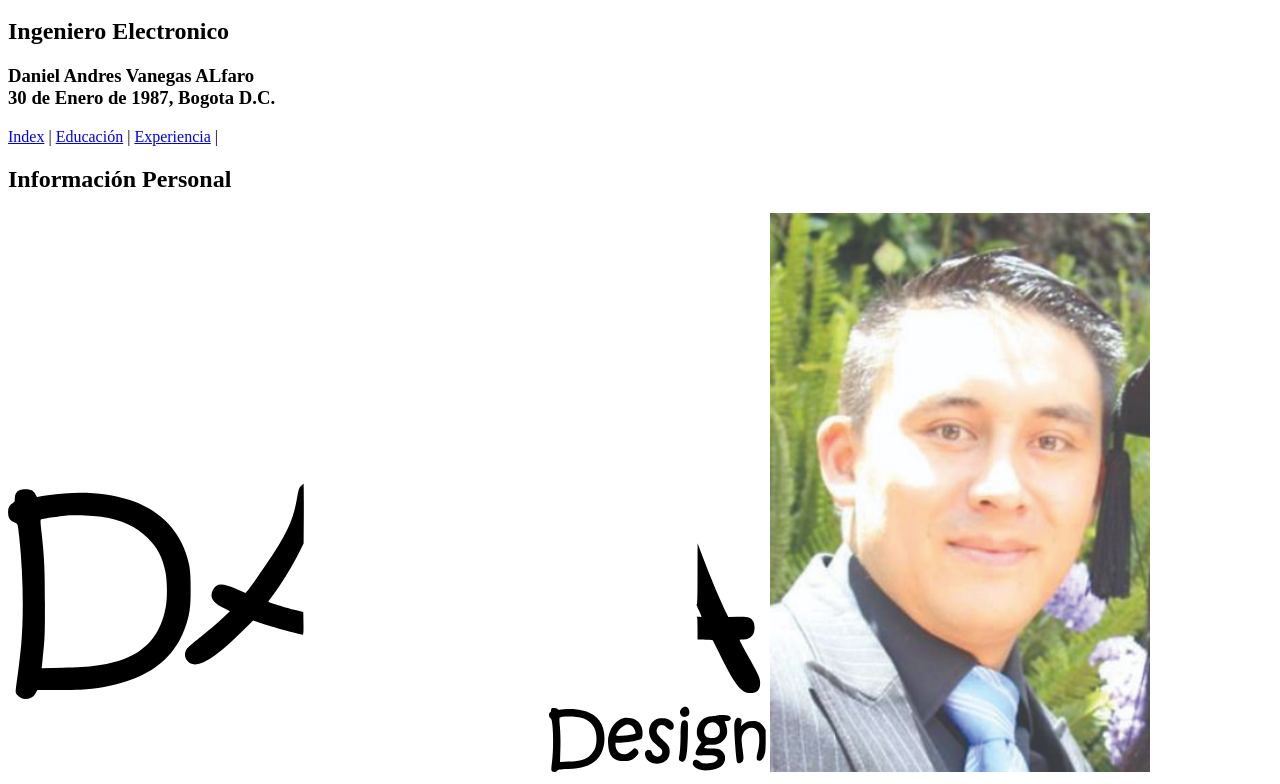
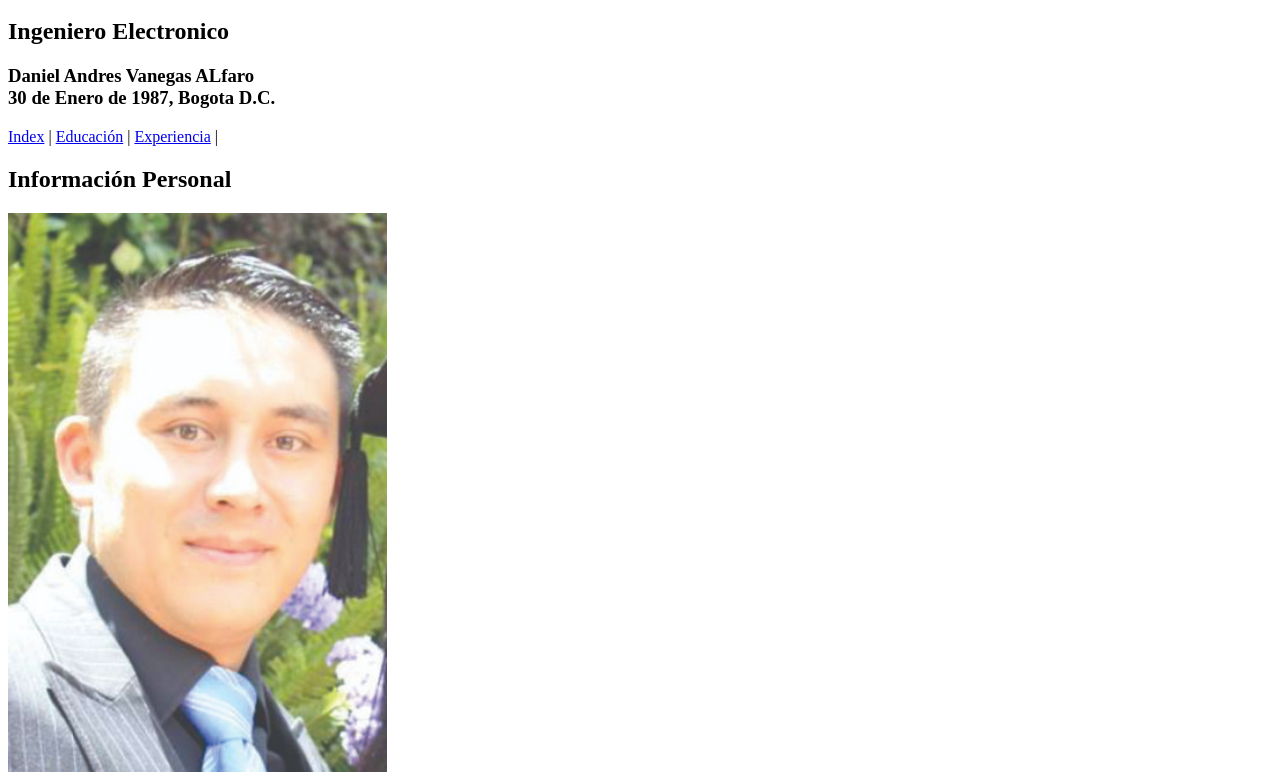
Before and after one commit to davanegasa/NEXTU_HTML, a plain HTML site: page index.html in a window 1280 px wide. Shown: the part 358-1142 px from the top of the page. Drawn offline with Linux system fonts and the light colour scheme.

Commit message:
Index Final

```diff
--- a/index.html
+++ b/index.html
@@ -23,7 +23,6 @@
     </div>
     <div>
         <h2>Información Personal</h2>
-        <img src="imagenes/logo.svg" height=auto width=60%/>
         <img src="imagenes/foto.jpg" height=auto width=30%/>
     </div>
 
```
